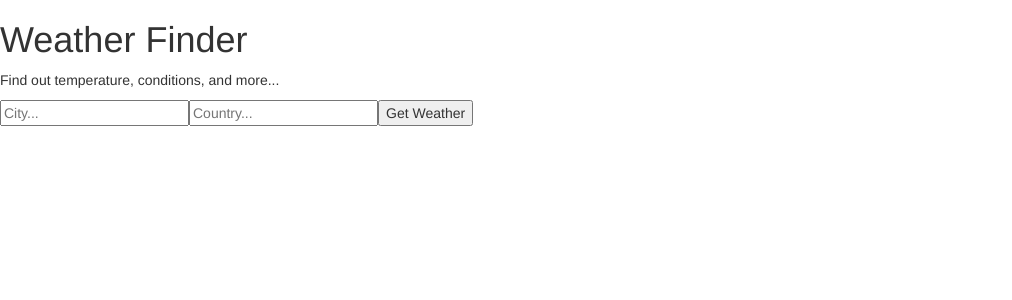
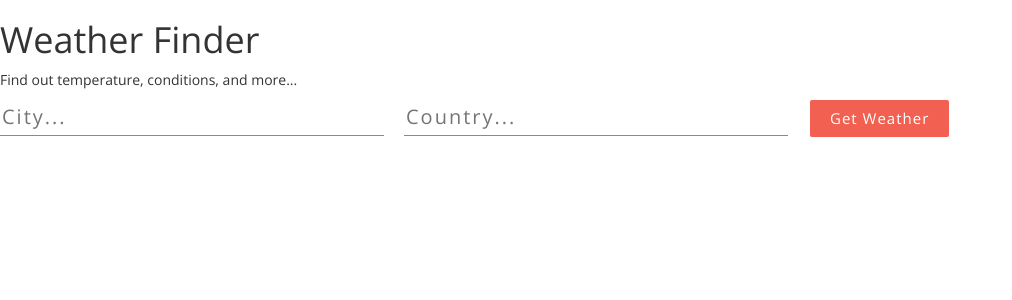
Before and after one commit to keolazy/weather-app-React, a React (Create React App) app: page / in a window 1280 px wide. Shown: the top 300 px of the page, without its empty margins (0-1012 px from the left). Built offline with nearby package versions, Linux system fonts and the light colour scheme.

Commit message:
added custom app.css and imported it into index.js

```diff
--- a/src/App.css
+++ b/src/App.css
@@ -0,0 +1,127 @@
+@import url('https://fonts.googleapis.com/css?family=Merriweather:100,200,300,300i,400,400i,700');
+@import url('https://fonts.googleapis.com/css?family=Roboto+Slab:400,700');
+@import url('https://fonts.googleapis.com/css?family=Open+Sans:300,400');
+
+body {
+  font-family: "Open Sans", serif;
+}
+
+.wrapper {
+  background: linear-gradient(to right, #e67e22, #e74c3c);
+  height: 100vh;
+  display: flex;
+  justify-content: center;
+  align-items: center;
+}
+
+.main {
+  height: 90vh;
+  background: #fff;
+  box-shadow: 0px 13px 40px -13px rgba(0,0,0,0.75);
+  width: 80%;
+  margin: 0 auto;
+}
+
+.title-container {
+  height: 90vh;
+  background: url("img/bg.jpg") center center no-repeat;
+  background-size: cover;
+  display: flex;
+  align-items: center;
+  justify-content: center;
+  text-align: center;
+  color: #000;
+}
+
+.title-container__title {
+  font-size: 50px;
+  letter-spacing: 2px;
+  line-height: 1.3;
+  font-family: 'Roboto Slab', serif;
+}
+
+.title-container__subtitle {
+  font-style: italic;
+  font-weight: 100;
+  letter-spacing: 1px;
+  line-height: 1.5;
+  font-family: "Merriweather", serif;
+}
+
+.form-container {
+  background-color: #2c3e50;
+  height: 90vh;
+  padding-top: 100px;
+  padding-left: 50px;
+}
+
+input[type="text"] {
+  background-color: transparent;
+  border: 0;
+  border-bottom: solid 1px #f16051;
+  width: 30%;
+  padding-bottom: 4px;
+  color: #fff !important;
+  font-weight: lighter;
+  letter-spacing: 2px;
+  margin-bottom: 30px;
+  margin-right: 20px;
+  font-size: 20px;
+}
+
+input[type="text"] {
+    outline: none;
+}
+
+input:-webkit-autofill {
+    -webkit-box-shadow: 0 0 0 30px #2c3e50 inset;
+    -webkit-text-fill-color: #fff !important;
+}
+
+button {
+  border: 0;
+  padding: 8px 20px;
+  margin: 0 2px;
+  border-radius: 2px;
+  font-weight: lighter;
+  letter-spacing: 1px;
+  font-size: 15px;
+  cursor: pointer;
+  background-color: #f16051;
+  color: #fff;
+  font-weight: 100;
+}
+
+button:active {
+  outline: none;
+}
+
+.weather__info {
+  width: 60%;
+  font-size: 20px;
+  font-weight: 200;
+  letter-spacing: 2px;
+}
+
+.weather__key {
+  color: #f16051;
+  border-bottom: solid 2px rgba(255,255,255,0.06);
+  padding: 20px 0 20px 0;
+  font-weight: 400;
+}
+
+.weather__key:last-child {
+  border: 0;
+}
+
+.weather__value {
+  color: #fff;
+  font-weight: 200;
+}
+
+.weather__error {
+  color: #f16051;
+  font-size: 20px;
+  letter-spacing: 1px;
+  font-weight: 200;
+}
--- a/src/index.js
+++ b/src/index.js
@@ -3,6 +3,8 @@
 import './index.css';
 // Import bootstrap file.
 import 'bootstrap/dist/css/bootstrap.min.css';
+// Import custom css
+import "./App.css"
 import App from './App.js';
 import registerServiceWorker from './registerServiceWorker';
 
```
Also changed, not shown: src/img/bg.jpg (added).
